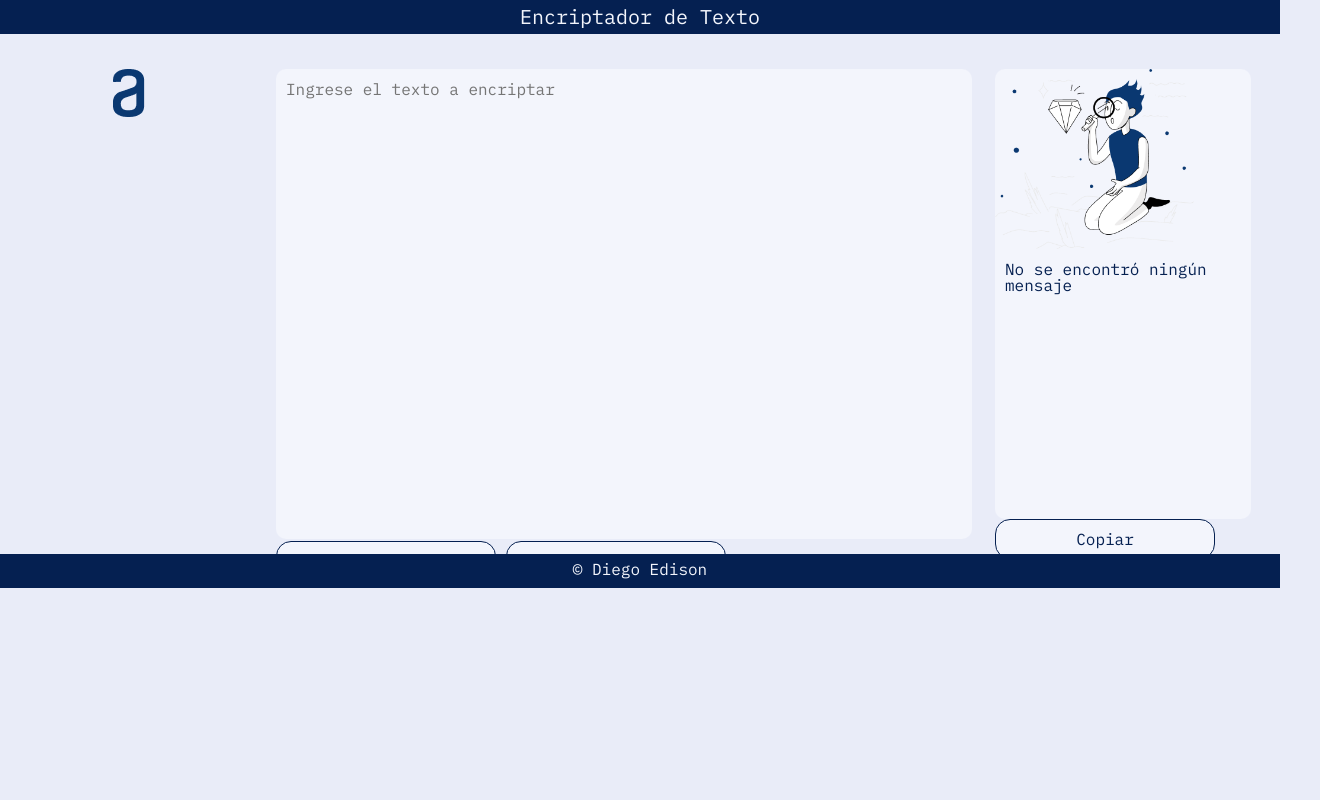
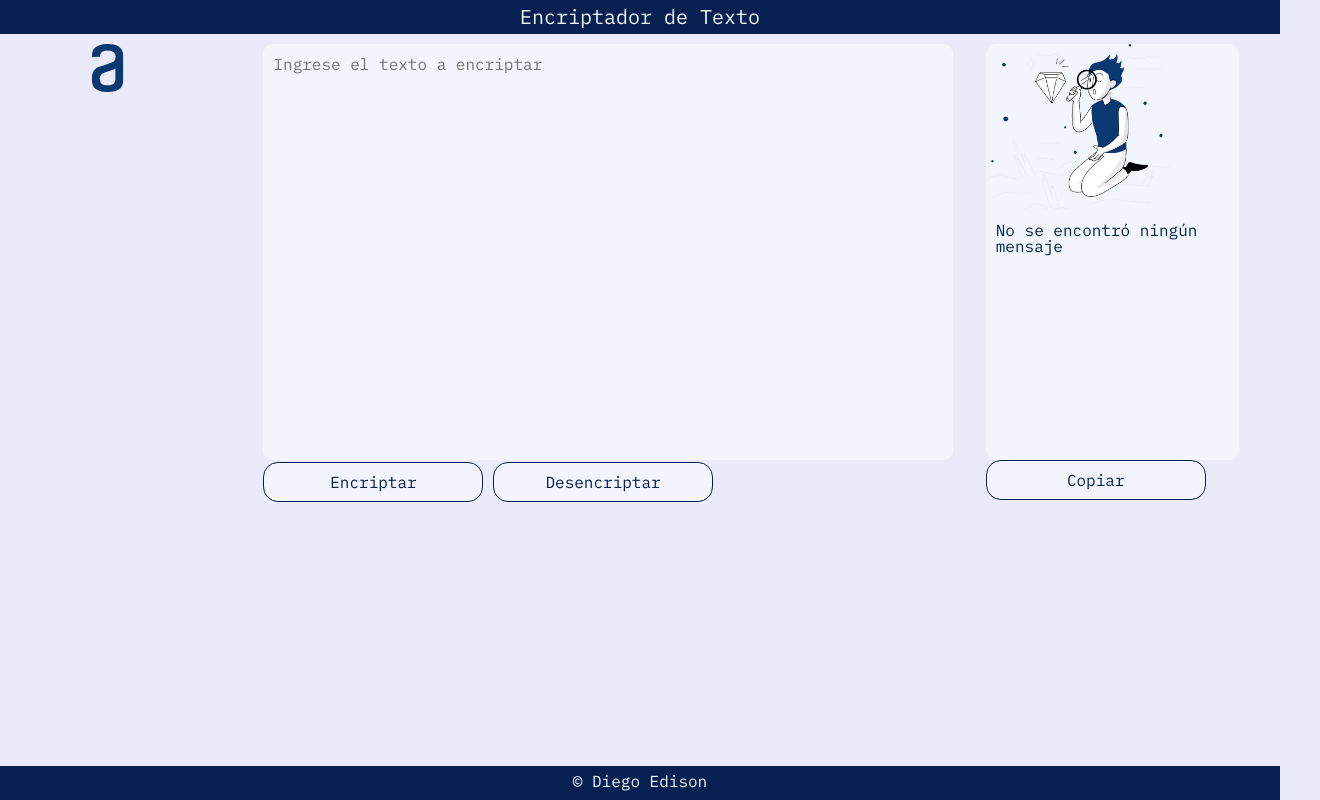
Before and after one commit to diegoedison05/challenge-1-javascript-encrypter, a plain HTML site: page index.html in a window 1280 px wide. Shown: the whole page, 1320 px wide, since content can reach past the window. Drawn offline with Linux system fonts and the light colour scheme.

Commit message:
Modificando height en los section parte 2

```diff
--- a/style.css
+++ b/style.css
@@ -1,4 +1,12 @@
 @import url('https://fonts.googleapis.com/css2?family=IBM+Plex+Mono&display=swap');
+
+header {
+    height: 20px;
+    padding: 7px 0;
+    background-color: #052051;
+    color: #f3f5fc;
+    text-align: center;
+}
 
 body {
     background-color: #e9ecf8;
@@ -24,9 +32,9 @@ main {
     align-items: center;
     justify-content: center;
     overflow: hidden;
-    padding: 20px;
+    padding: 10px;
     margin: 0;
-    width: 100%;
+    width: 99%;
 }
 
 .container {
@@ -37,18 +45,17 @@ main {
 .divLogo {
     height: 450px;
     width: 15%;
-    margin: 15px 15px;
+    margin-right: 2%;
 }
 
 .divTextIn {
     height: 450px;
-
     width: 55%;
 }
 
 .textAreaIn {
     padding: 10px;
-    height: 100%;
+    height: 88%;
     width: 96%;
     resize: none;
     border-radius: 10px;
@@ -59,7 +66,7 @@ main {
 
 .texA {
     padding: 10px;
-    height: 430px;
+    height: 400px;
     resize: none;
     border-radius: 10px;
     border: none;
@@ -69,14 +76,16 @@ main {
 .divTextOut {
     height: 450px;
     width: 20%;
-    margin: 15px 15px;
-    border-radius: 10px;
-    background-color: #f3f5fc;
+    margin-left: 2%;
+
+    /* background-color: #f3f5fc; */
 }
 
 .divTextOut2 {
-    height: 100%;
+    height: 416px;
     width: 100%;
+    border-radius: 10px;
+    background-color: #f3f5fc;
     /* margin-bottom: 10px; */
 }
 
@@ -117,13 +126,16 @@ button.btnAll:hover {
     background-color: yellow;
 }
 
-footer,
-header {
+footer {
     height: 20px;
+    width: 100%;
     padding: 7px 0;
     background-color: #052051;
     color: #f3f5fc;
     text-align: center;
+    position: absolute;
+    bottom: 0;
+    left: 0;
 }
 
 @media screen and (max-width: 480px) {
```
